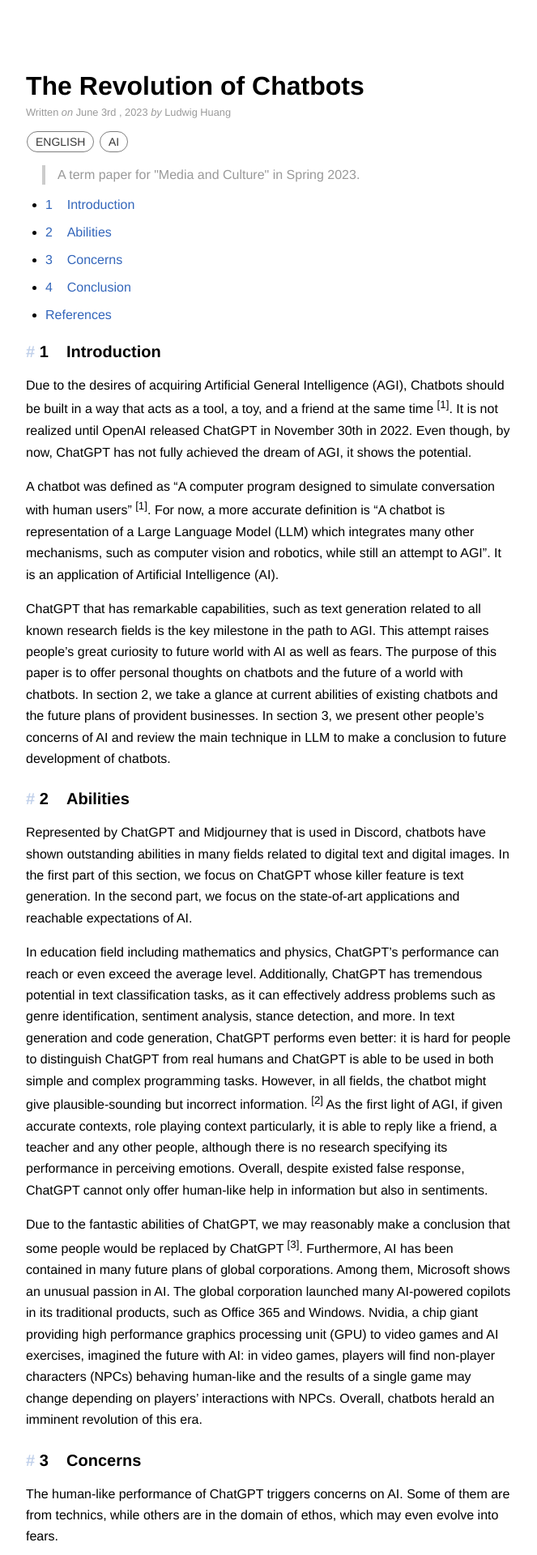
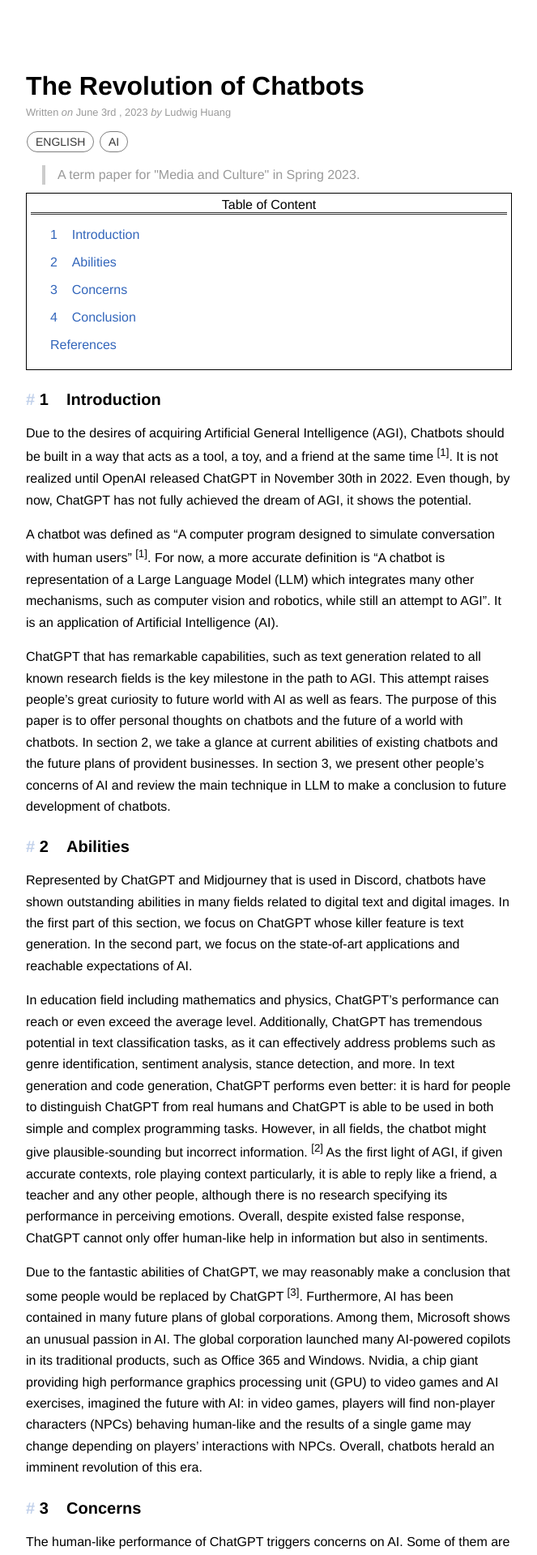
Before and after one commit to huang-feiyu/huang-feiyu.github.io, a Jekyll site: the page built from _posts/2023-06-03-term-paper-chatbots.md, in a window 1280 px wide. Shown: the top 1920 px of the page at 81% size, without its empty margins (308-971 px from the left). Built offline with Jekyll 4.4.1, drawn with Linux system fonts in a browser that asks for light colours; nearby versions of some CDN libraries.

Commit message:
style: update toc style with a box

```diff
--- a/_layouts/post.html
+++ b/_layouts/post.html
@@ -24,7 +24,11 @@
     {% endif %}
 
     {% if page.toc == true %}
+    <div class="toc-container">
+      <center>Table of Content</center>
+      <hr>
       {% include toc.html html=content %}
+    </div>
     {% else %}
       {% if page.image %}
         <div class="featured-image">
--- a/_sass/_post.scss
+++ b/_sass/_post.scss
@@ -116,3 +116,21 @@
 .post-navigation .holder {
   text-decoration: none;
 }
+
+.toc-container {
+  padding: 5px;
+  border: 1px solid;
+}
+
+.toc-container ul {
+  list-style-type: none; /* Remove bullets */
+}
+
+.toc-container hr {
+  overflow: visible; /* For IE */
+  padding: 0;
+  border: none;
+  border-top: medium double #333;
+  color: #333;
+  text-align: center;
+}
```
